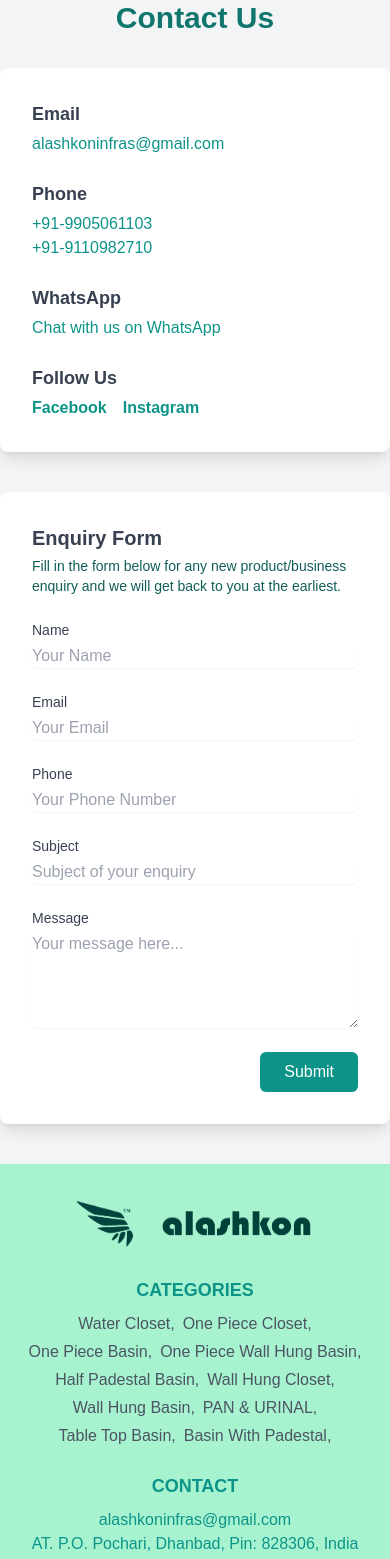
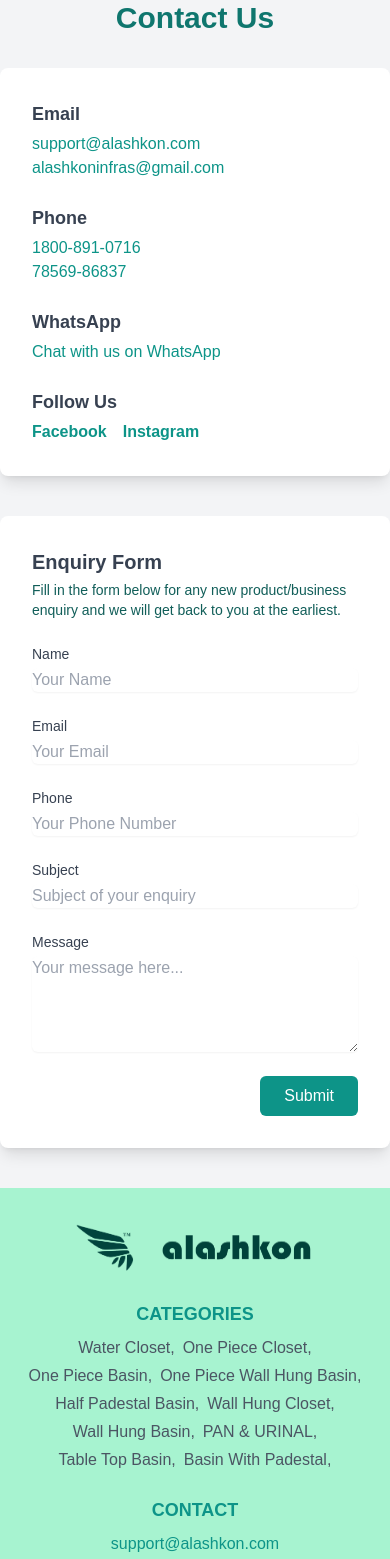
Before and after one commit to SurajKrSaw/Alashkon, a Next.js app: page /contact in a window 390 px wide. Shown: the part 120-1679 px from the top of the page. Built offline with nearby package versions, Linux system fonts and the light colour scheme.

Commit message:
Updated the Phone and Email

```diff
--- a/app/contact/page.tsx
+++ b/app/contact/page.tsx
@@ -10,7 +10,13 @@
           {/* Email */}
           <div>
             <h2 className="text-lg font-semibold text-gray-700">Email</h2>
-            <p className="text-gray-600 mt-1">
+            <p className="flex flex-col text-gray-600 mt-1">
+              <a
+                href="mailto:support@alashkon.com"
+                className="text-teal-600 hover:underline"
+              >
+                support@alashkon.com
+              </a>
               <a
                 href="mailto:contact@alashkon.com"
                 className="text-teal-600 hover:underline"
@@ -25,16 +31,16 @@
             <h2 className="text-lg font-semibold text-gray-700">Phone</h2>
 
             <Link
-              href="tel:+919905061103"
+              href="tel:18008910716"
               className="text-teal-600 hover:text-teal-700 text-teal-600 mt-1 transition hover:underline"
             >
-              +91-9905061103
+              1800-891-0716
             </Link>
             <Link
-              href="tel:+919905061103"
+              href="tel:+917856986837"
               className="text-teal-600 hover:text-teal-700 transition hover:underline"
             >
-              +91-9110982710
+              78569-86837
             </Link>
           </div>
 
@@ -43,7 +49,7 @@
             <h2 className="text-lg font-semibold text-gray-700">WhatsApp</h2>
             <p className="text-gray-600 mt-1">
               <a
-                href="https://wa.me/919905061103"
+                href="https://wa.me/7856986837"
                 target="_blank"
                 rel="noopener noreferrer"
                 className="text-teal-600 hover:underline"
--- a/app/support/page.tsx
+++ b/app/support/page.tsx
@@ -84,27 +84,27 @@
           <div className="flex flex-col p-4 bg-white shadow-md rounded-lg text-center">
             <p className="text-lg font-semibold text-gray-700">Call Us</p>
             <Link
-              href="tel:+919905061103"
+              href="tel:18008910716"
               className="text-teal-600 hover:text-teal-700 text-teal-600 mt-1 transition hover:underline"
             >
-              +91-9905061103
+              180-089-10716
             </Link>
             <Link
-              href="tel:+919905061103"
+              href="tel:+917856986837"
               className="text-teal-600 hover:text-teal-700 transition hover:underline"
             >
-              +91-9110982710
+              78569-86837
             </Link>
           </div>
           <div className="p-4 bg-white shadow-md rounded-lg text-center">
             <p className="text-lg font-semibold text-gray-700">WhatsApp</p>
             <Link
-              href="https://wa.me/919905061103"
+              href="https://wa.me/917856986837"
               target="_blank"
               rel="noopener noreferrer"
               className="text-teal-600 hover:underline"
             >
-              +91 9905061103
+              78569-86837
             </Link>
           </div>
           <div className="p-4 bg-white shadow-md rounded-lg text-center">
--- a/components/footer.tsx
+++ b/components/footer.tsx
@@ -64,7 +64,13 @@
             <h3 className="text-lg font-semibold text-teal-600 mb-2">
               CONTACT
             </h3>
-            <p className="text-gray-600">
+            <p className="flex flex-col text-gray-600 mb-2">
+              <a
+                href="mailto:support@alashkon.com"
+                className="text-teal-600 hover:text-teal-500 transition"
+              >
+                support@alashkon.com
+              </a>
               <a
                 href="mailto:alashkoninfras@gmail.com"
                 className="text-teal-600 hover:text-teal-500 transition"
```
